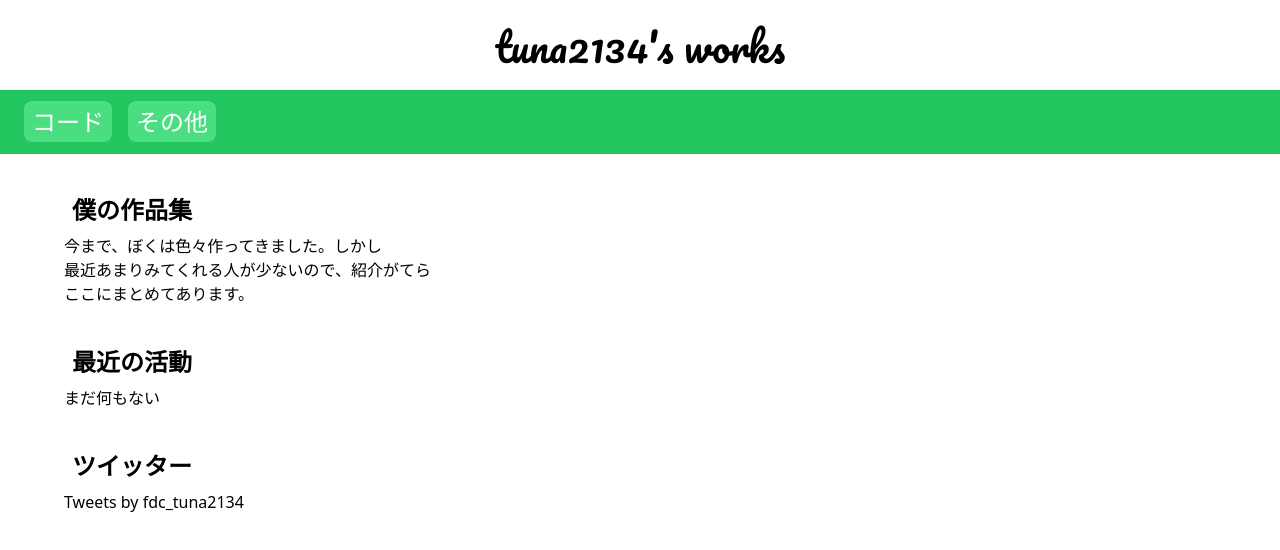
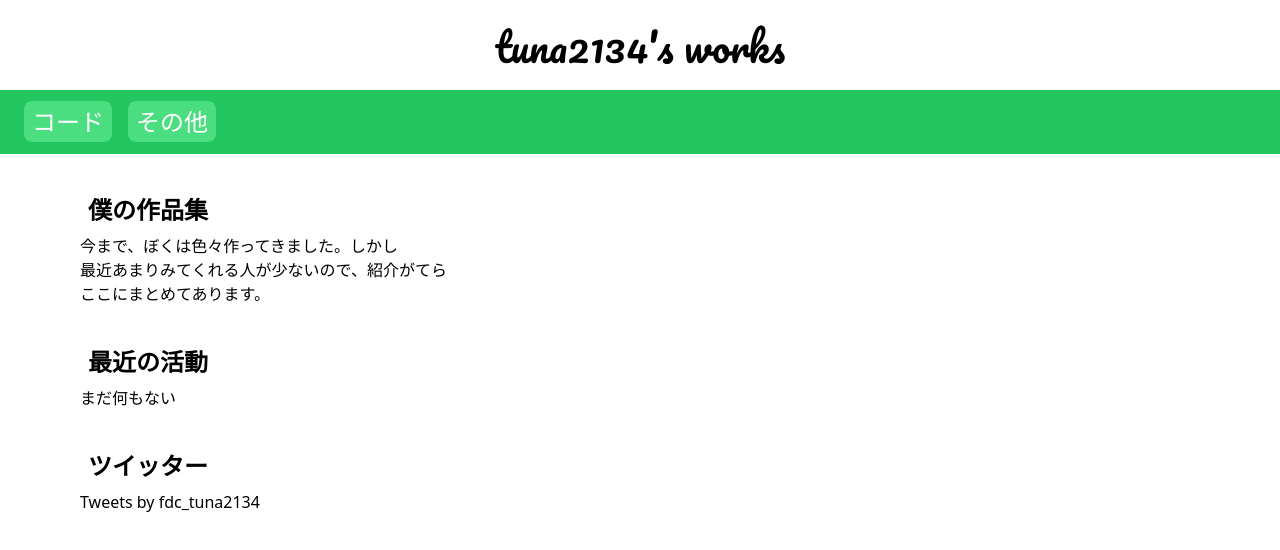
Before and after one commit to tuna2134-archive/works, a Next.js app: page / in a window 1280 px wide. Shown: the top 550 px of the page. Built offline with nearby package versions, Linux system fonts and the light colour scheme.

Commit message:
fix: css

```diff
--- a/pages/index.tsx
+++ b/pages/index.tsx
@@ -17,7 +17,7 @@ function Box({ title, children }: BoxProps) {
 
 export default function Page() {
     return (
-        <>
+        <div className="px-4">
             <Seo title="ホーム" description="tuna2134の作品集のホームページです。" />
             <Box title="僕の作品集">
                 <p>今まで、ぼくは色々作ってきました。しかし</p>
@@ -35,6 +35,6 @@ export default function Page() {
                 </a>
                 <script async src="https://platform.twitter.com/widgets.js" charSet="utf-8"></script>
             </Box>
-        </>
+        </div>
     )
 }
```
Also changed, not shown: pages/_document.tsx (indentation only).
